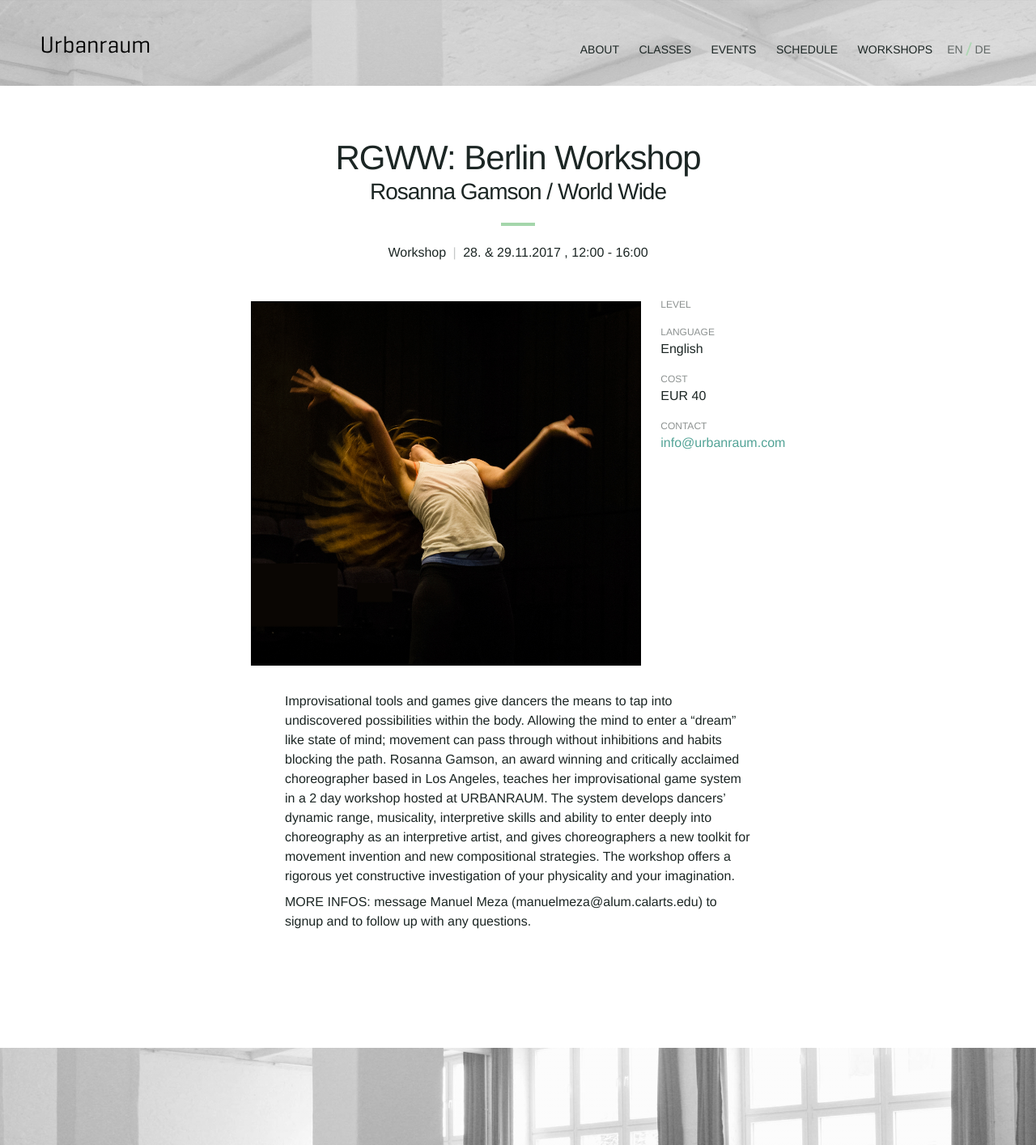
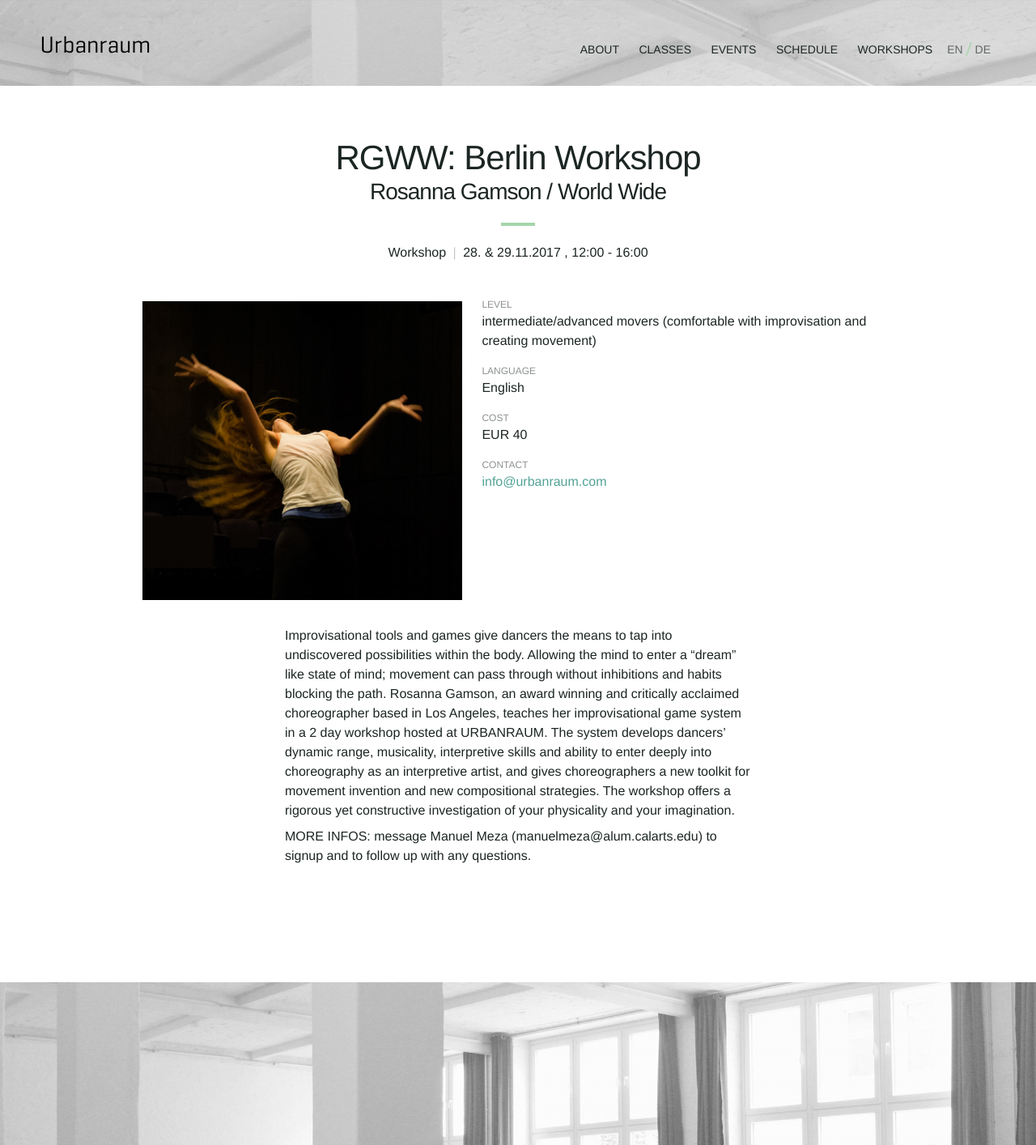
Before and after one commit to Kriesse/urbanraum, a Jekyll site: the page built from _workshops/RGWW.md, in a window 1280 px wide. Shown: the whole page at 81% size. Built offline with Jekyll 4.4.1, drawn with Linux system fonts in a browser that asks for light colours; nearby versions of some CDN libraries.

Commit message:
Update RGWW.md

```diff
--- a/_workshops/RGWW.md
+++ b/_workshops/RGWW.md
@@ -23,10 +23,11 @@ language_de: "Englisch"
 type_de: "Workshop"
 
 level_en: |
+  intermediate/advanced movers (comfortable with improvisation and creating movement)
 
 
 level_de: |
-
+  Mittelstufe/Fortgeschrittene (Erfahrung mit Improvisation)
 
 price_en: |
   EUR 40
```
